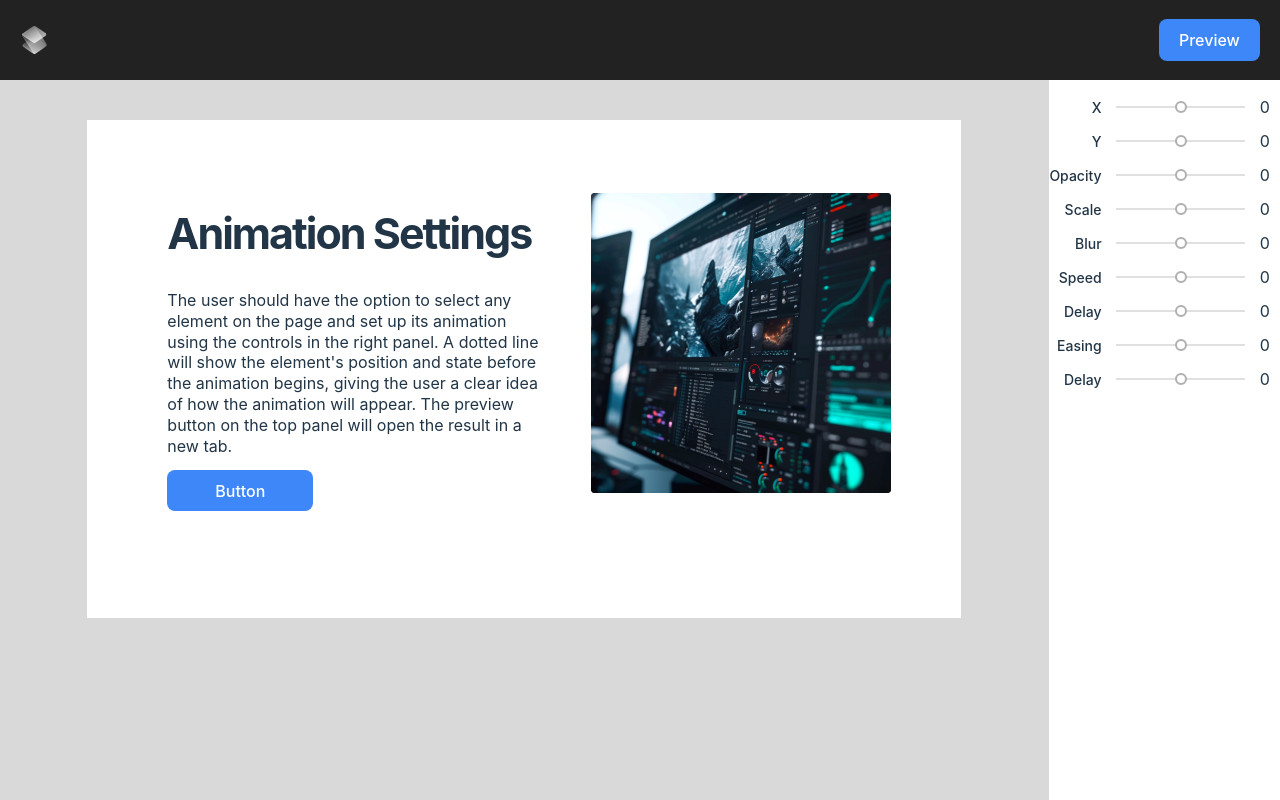
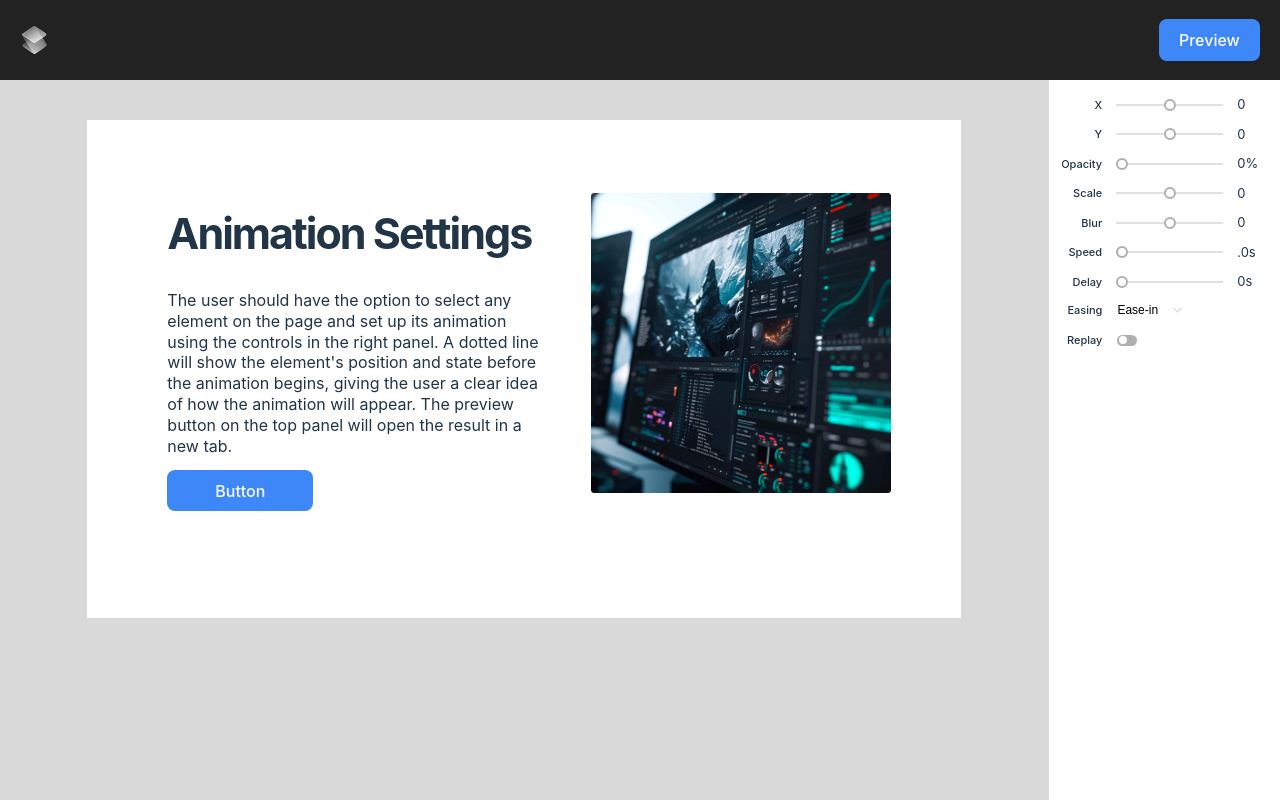
Before and after one commit to harry177/website-style-editor, a React (Vite) app: page / in a window 1280 px wide. Built offline with nearby package versions, Linux system fonts and the light colour scheme.

Commit message:
feat: complete all inputs and select in main menu

```diff
--- a/src/components/MainMenu/MainMenu.jsx
+++ b/src/components/MainMenu/MainMenu.jsx
@@ -1,17 +1,9 @@
-import { MenuItem } from "../MenuItem/MenuItem";
+import { MenuItemRange } from "../MenuItemRange/MenuItemRange";
+import { MenuItemSelect } from "../MenuItemSelect/MenuItemSelect";
+import { MenuItemSwitcher } from "../MenuItemSwitcher/MenuItemSwitcher";
 import "./main-menu.css";
 
-const settings = [
-  "X",
-  "Y",
-  "Opacity",
-  "Scale",
-  "Blur",
-  "Speed",
-  "Delay",
-  "Easing",
-  "Delay",
-];
+const settings = ["X", "Y", "Opacity", "Scale", "Blur", "Speed", "Delay"];
 
 export const MainMenu = () => {
   return (
@@ -20,10 +12,16 @@ export const MainMenu = () => {
         {settings.map((item, key) => {
           return (
             <div key={key} className="menu-item">
-              <MenuItem item={item} />
+              <MenuItemRange item={item} />
             </div>
           );
         })}
+        <div className="menu-item__lower">
+          <MenuItemSelect />
+        </div>
+        <div className="menu-item__lower">
+          <MenuItemSwitcher />
+        </div>
       </div>
     </aside>
   );
--- a/src/components/MainMenu/main-menu.css
+++ b/src/components/MainMenu/main-menu.css
@@ -22,3 +22,11 @@
   width: 100%;
   gap: 10px;
 }
+
+.menu-item__lower {
+  display: flex;
+  justify-content: start;
+  align-items: center;
+  width: 100%;
+  gap: 15px;
+}
--- a/src/components/MenuItem/MenuItem.jsx
+++ /dev/null
@@ -1,39 +0,0 @@
-import "./menu-item.css";
-import { useState } from "react";
-
-export const MenuItem = ({ item }) => {
-  const [value, setValue] = useState(0);
-
-  const handleChange = (event) => {
-    const newValue = parseInt(event.target.value);
-    setValue(newValue);
-  };
-
-  const getBackgroundStyle = () => {
-    const positiveValue = value > 0 ? value + 150 : -value + 150;
-    const percentage = (positiveValue / 300) * 100;
-    const color = value !== 0 ? "#afafaf" : "#e0e0e0";
-
-    if (value > 0) {
-      return `linear-gradient(to right, #e0e0e0 50%, ${color} 50%, ${color} ${percentage}%, #e0e0e0 ${percentage}%, #e0e0e0 100%)`;
-    } else if (value < 0) {
-      return `linear-gradient(to left, #e0e0e0 50%, ${color} 50%, ${color} ${percentage}%, #e0e0e0 ${percentage}%, #e0e0e0 100%)`;
-    }
-  };
-
-  return (
-    <>
-      <div className="menu-item__name">{item}</div>
-      <input
-        type="range"
-        min="-150"
-        max="150"
-        value={value}
-        onChange={handleChange}
-        className="menu-item__range"
-        style={{ background: getBackgroundStyle() }}
-      ></input>
-      <div>{value}</div>
-    </>
-  );
-};
--- /dev/null
+++ b/src/components/MenuItemRange/MenuItemRange.jsx
@@ -0,0 +1,86 @@
+import "./menu-item-range.css";
+import { useState } from "react";
+
+export const MenuItemRange = ({ item }) => {
+  const [value, setValue] = useState(0);
+
+  const handleChange = (event) => {
+    const newValue = parseInt(event.target.value);
+    setValue(newValue);
+  };
+
+  const splittedRangeStyle = (item) => {
+    let selectedValue;
+    let percentage;
+    let color;
+    if (item === "X" || item === "Y") {
+      selectedValue = value > 0 ? value + 150 : -value + 150;
+      percentage = (selectedValue / 300) * 100;
+      color = value !== 0 ? "#afafaf" : "#e0e0e0";
+    } else {
+      selectedValue = value > 0 ? value + 20 : -value + 20;
+      percentage = (selectedValue / 40) * 100;
+      color = value !== 0 ? "#afafaf" : "#e0e0e0";
+    }
+
+    if (value > 0) {
+      return `linear-gradient(to right, #e0e0e0 50%, ${color} 50%, ${color} ${percentage}%, #e0e0e0 ${percentage}%, #e0e0e0 100%)`;
+    } else if (value < 0) {
+      return `linear-gradient(to left, #e0e0e0 50%, ${color} 50%, ${color} ${percentage}%, #e0e0e0 ${percentage}%, #e0e0e0 100%)`;
+    }
+  };
+
+  const entireRangeStyle = (item) => {
+    const color = value !== 0 ? "#afafaf" : "#e0e0e0";
+    const gradientValue = item !== "Opacity" ? (value / 20) * 100 : value;
+    return `linear-gradient(to right, #e0e0e0 0%, ${color} 0%, ${color} ${gradientValue}%, #e0e0e0 ${gradientValue}%, #e0e0e0 100%)`;
+  };
+
+
+  const calculateValue = (value, item) => {
+    if (item === "Scale") {
+      if (value > 0 && value < 10) {
+        return "0.".concat(value.toString());
+      } else if (value < 0 && value > -10) {
+        return "-0.".concat(value.toString().split("-").join(""));
+      } else if (value <= -10) {
+        return value.toString().slice(0, 2) + "." + value.toString().slice(2);
+      } else {
+        return value.toString().split("").join(".");
+      }
+    }
+    return value;
+  };
+
+  return (
+    <>
+      <div className="menu-item__name">{item}</div>
+      <input
+        type="range"
+        min={
+          item === "X" || item === "Y"
+            ? -150
+            : item === "Scale" || item === "Blur"
+            ? -20
+            : 0
+        }
+        max={item === "X" || item === "Y" ? 150 : item === "Opacity" ? 100 : 20}
+        step={1}
+        value={value}
+        onChange={handleChange}
+        className="menu-item__range"
+        style={
+          item === "Opacity" || item === "Speed" || item === "Delay"
+            ? { background: entireRangeStyle(item) }
+            : { background: splittedRangeStyle(item) }
+        }
+      ></input>
+      <div className="menu-item__value">
+        {item === "Speed" && "."}
+        {calculateValue(value, item)}
+        {item === "Opacity" && "%"}
+        {(item === "Speed" || item === "Delay") && "s"}
+      </div>
+    </>
+  );
+};
--- a/src/components/MenuItem/menu-item.css
+++ b/src/components/MenuItemRange/menu-item-range.css
@@ -3,16 +3,20 @@
   justify-content: right;
   width: 20%;
   font-weight: 500;
-  font-size: 14px;
+  font-size: 11px;
 }
 
 .menu-item__range {
   -webkit-appearance: none;
   appearance: none;
-  width: 60%;
+  width: 50%;
   height: 2px;
   background-color: #e0e0e0;
   outline: none;
+  padding: 0;
+  margin: 0;
+  border: none;
+  transform: scaleY(0.99);
 }
 
 .menu-item__range::-webkit-slider-thumb {
@@ -29,7 +33,7 @@
   width: 12px;
   height: 12px;
   background-color: #ffffff;
-  border-radius: 50%;
+  border-radius: 55%;
   border: 2px solid #afafaf;
 }
 
@@ -40,3 +44,11 @@
   border-radius: 50%;
   border: 2px solid #afafaf;
 }
+
+.menu-item__value {
+  display: flex;
+  justify-content: start;
+  align-items: center;
+  font-size: 13px;
+  width: 15%;
+}
--- /dev/null
+++ b/src/components/MenuItemSelect/MenuItemSelect.jsx
@@ -0,0 +1,13 @@
+import "./menu-item-select.css";
+
+export const MenuItemSelect = () => {
+    return (
+        <>
+        <div className="menu-item__select-name">Easing</div>
+        <select>
+            <option>Ease-in</option>
+            <option>Ease-out</option>
+        </select>
+        </>
+    )
+}
--- /dev/null
+++ b/src/components/MenuItemSelect/menu-item-select.css
@@ -0,0 +1,22 @@
+select {
+  appearance: none;
+  -webkit-appearance: none;
+  -moz-appearance: none;
+  border: none;
+  position: relative;
+  width: 65px;
+  background: url("/shevron-down.svg");
+  background-repeat: no-repeat;
+  background-size: 15%;
+  background-position: 100%;
+  font-size: 12px;
+}
+
+.menu-item__select-name {
+  display: flex;
+  justify-content: right;
+  width: 15%;
+  font-weight: 500;
+  font-size: 11px;
+  margin-left: 13px;
+}
--- /dev/null
+++ b/src/components/MenuItemSwitcher/MenuItemSwitcher.jsx
@@ -0,0 +1,15 @@
+import "./menu-item-switcher.css";
+
+export const MenuItemSwitcher = () => {
+  return (
+    <>
+      <div className="menu-item__switcher-name">Replay</div>
+      <div className="card-body">
+        <label className="switch" htmlFor="checkbox">
+          <input type="checkbox" id="checkbox" />
+          <div className="slider round"></div>
+        </label>
+      </div>
+    </>
+  );
+};
--- /dev/null
+++ b/src/components/MenuItemSwitcher/menu-item-switcher.css
@@ -0,0 +1,50 @@
+.menu-item__switcher-name {
+  display: flex;
+  justify-content: right;
+  width: 15%;
+  font-weight: 500;
+  font-size: 11px;
+  margin-left: 13px;
+}
+
+.switch {
+  display: inline-block;
+  height: 11px;
+  position: relative;
+  width: 20px;
+}
+.switch input {
+  display: none;
+}
+.slider {
+  background-color: #afafaf;
+  bottom: 0;
+  cursor: pointer;
+  left: 0;
+  position: absolute;
+  right: 0;
+  top: 0;
+  transition: 0.4s;
+}
+.slider:before {
+  background-color: #ffffff;
+  bottom: 2px;
+  content: "";
+  height: 8px;
+  left: 2px;
+  position: absolute;
+  transition: 0.4s;
+  width: 8px;
+}
+input:checked + .slider {
+  background-color: #66bb6a;
+}
+input:checked + .slider:before {
+  transform: translateX(7px);
+}
+.slider.round {
+  border-radius: 34px;
+}
+.slider.round:before {
+  border-radius: 50%;
+}
```
Also changed, not shown: public/shevron-down.svg (added).
